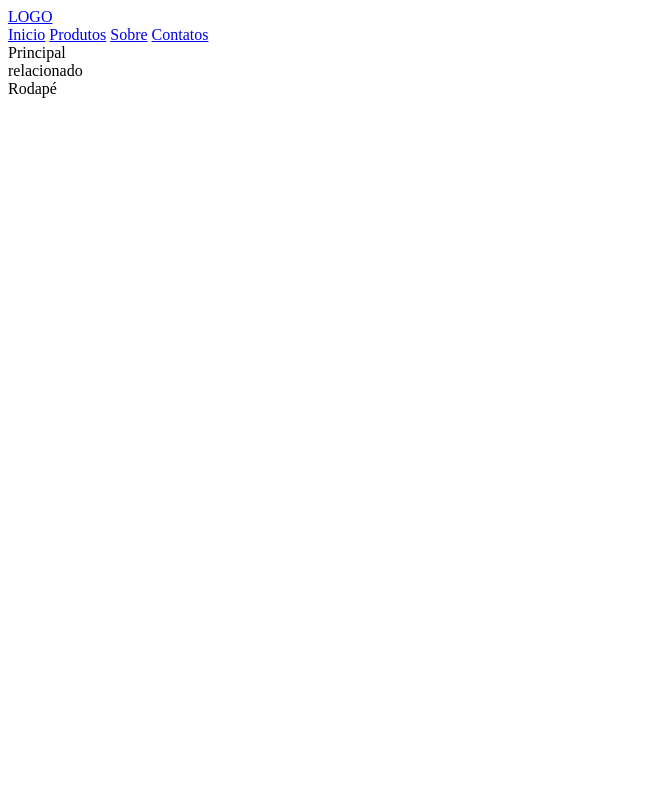
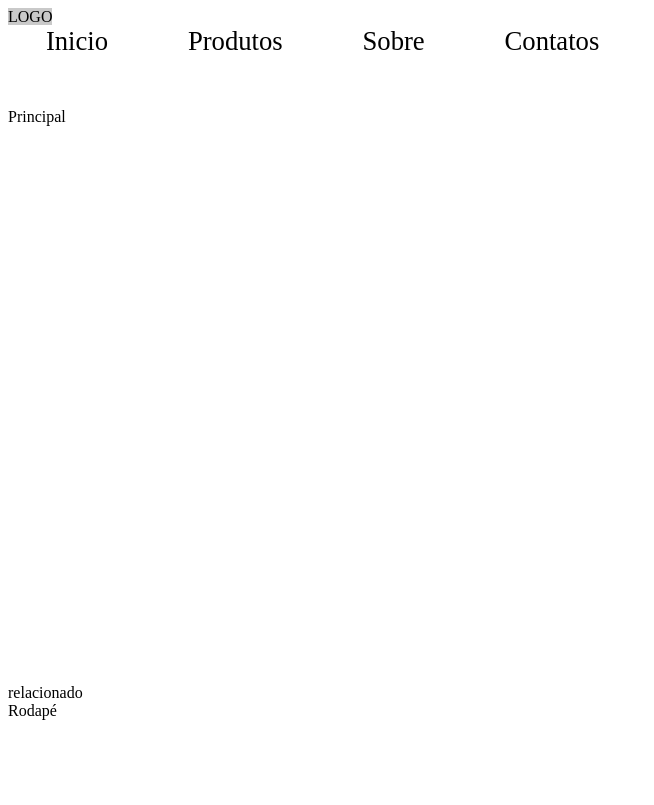
Before and after one commit to DiegooPinheiro/OlaMundo, a plain HTML site: page index.html in a window 1280 px wide. Shown: the whole page, without its empty margins (0-654 px from the left). Drawn offline with Linux system fonts and the light colour scheme.

Commit message:
css adicionado

```diff
--- a/index.html
+++ b/index.html
@@ -5,6 +5,7 @@
     <meta http-equiv="X-UA-Compatible" content="IE=edge">
     <meta name="viewport" content="width=device-width, initial-scale=1.0">
     <title>Meu primeiro site em repositorio</title>
+    <link rel="stylesheet" href="style.css">
 </head>
 <body>
  <header>
--- a/style.css
+++ b/style.css
@@ -0,0 +1,41 @@
+header {
+    flex: 1 1 100 vw;
+    height: 100px;
+}
+header #logo{
+    flex: 9  1 200px;
+    background: #c9c9c9;
+}
+nav {
+    flex: 1 1 100vw;
+    align-items: center;
+    justify-content: flex-end;
+}
+nav a {
+    margin: 3%;
+    font-size: 20pt;
+}
+main{
+    flex: 20 1 500px;
+    height:  calc(100vh - 224px);
+}
+aside{
+    flex: 1 1 200px;
+}
+footer{
+    flex: 1 1 100vw;
+    height: 100px;
+}
+a{
+    text-decoration: none;
+color: inherit;
+}
+@media only screen and (max-width: 923px){
+main {
+    height: calc(100vh - 330px);
+}
+aside {
+    flex: 1 1 100vw;
+    height: 100px;
+}
+}
```
